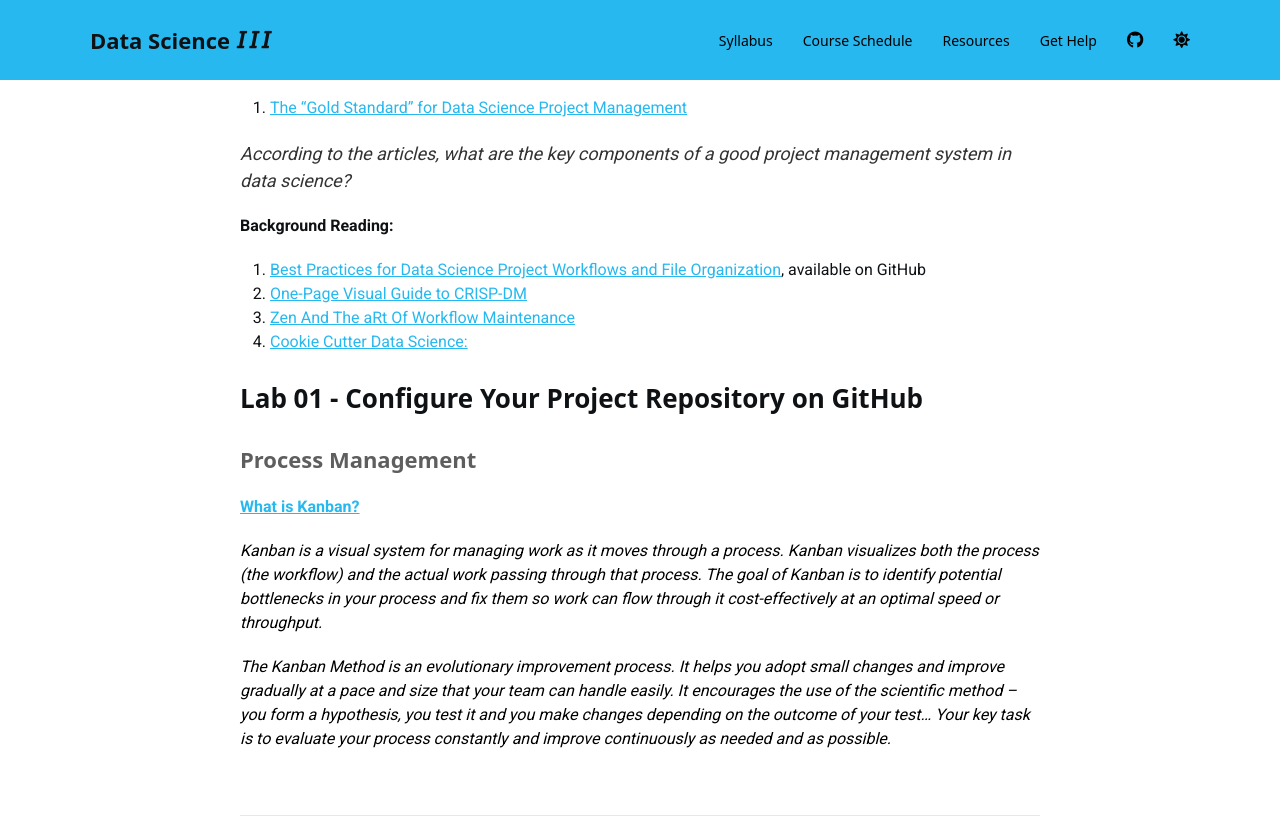
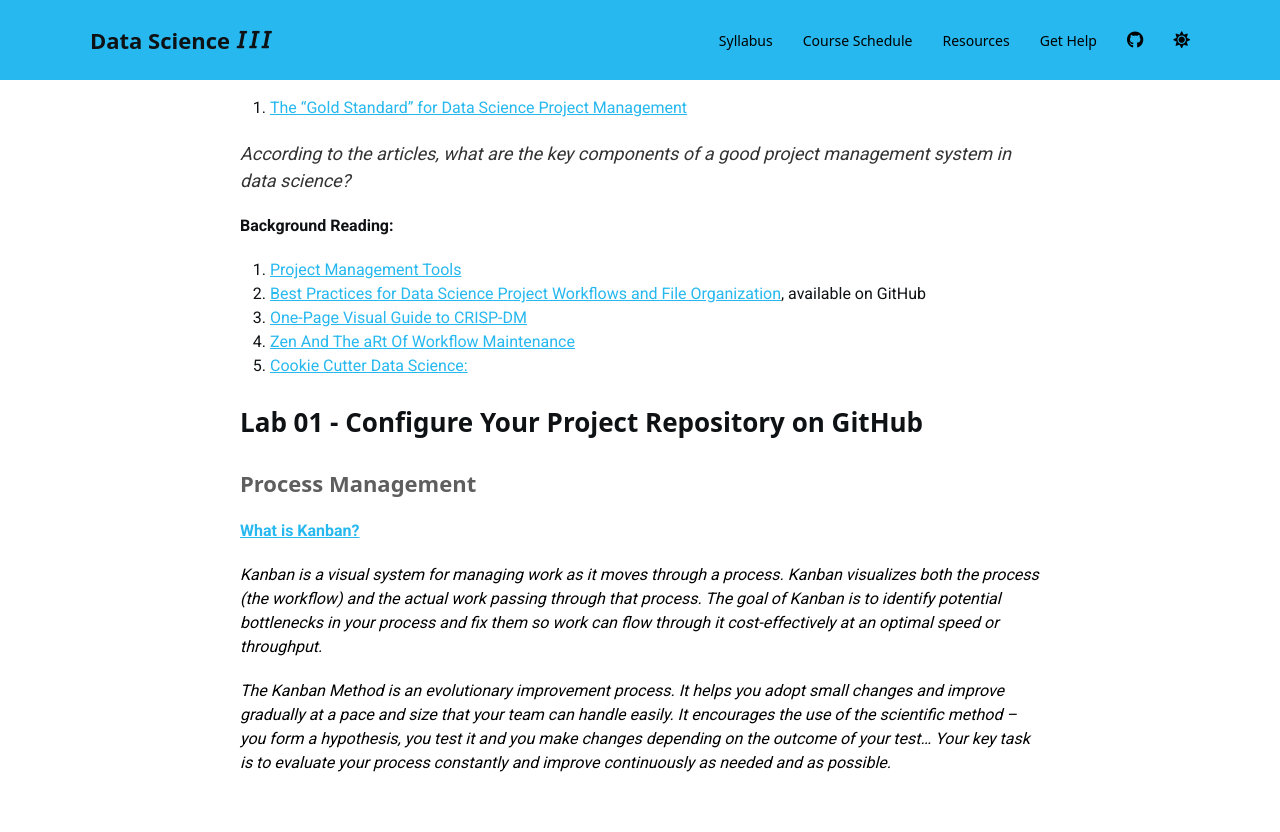
Before and after one commit to DS4PS/cpp-528-fall-2020, a Jekyll site: the page built from schedule.md, in a window 1280 px wide and 900 px high, scrolled down 4834 px, cut to the strip 0-832 px from the top of the window. Built offline with Jekyll 4.4.1, drawn with Linux system fonts in a browser that asks for light colours; nearby versions of some CDN libraries; a script bundle is joined from its source files by our own code; library files that are not in the unit come from our copies; a style sheet for code colours, icons or effects is not loaded.

Commit message:
Update schedule.md

```diff
--- a/schedule.md
+++ b/schedule.md
@@ -180,7 +180,8 @@ Once you have completed this section you will be able to:
 
 **Background Reading:**
 
-1.	[Best Practices for Data Science Project Workflows and File Organization](https://github.com/moldach/project-directory), available on GitHub
+1.	[Project Management Tools](https://ds4ps.org/cpp-528-fall-2020/project-management/)
+1.  [Best Practices for Data Science Project Workflows and File Organization](https://github.com/moldach/project-directory), available on GitHub
 1.  [One-Page Visual Guide to CRISP-DM](https://exde.files.wordpress.com/2009/03/crisp_visualguide.pdf)
 1.	[Zen And The aRt Of Workflow Maintenance](https://speakerdeck.com/jennybc/zen-and-the-art-of-workflow-maintenance)
 1.	[Cookie Cutter Data Science:](https://drivendata.github.io/cookiecutter-data-science/)
```
